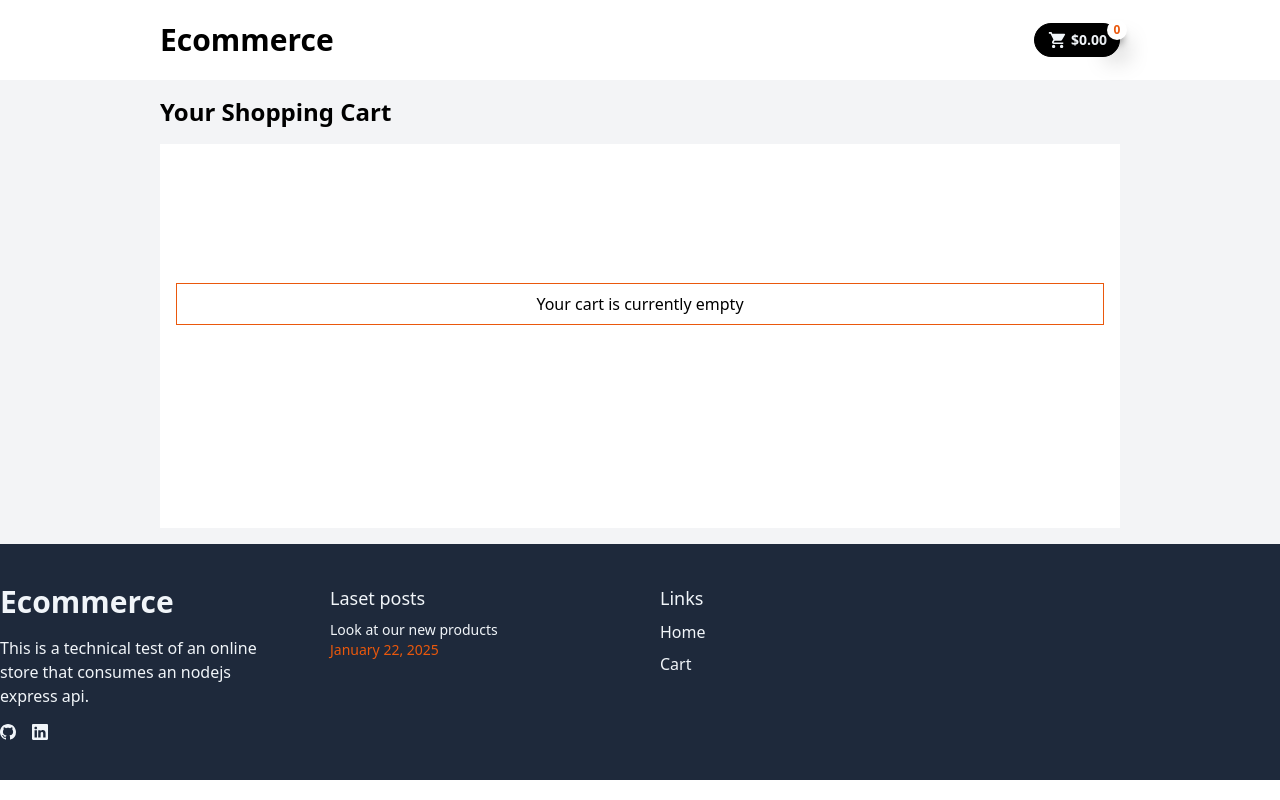
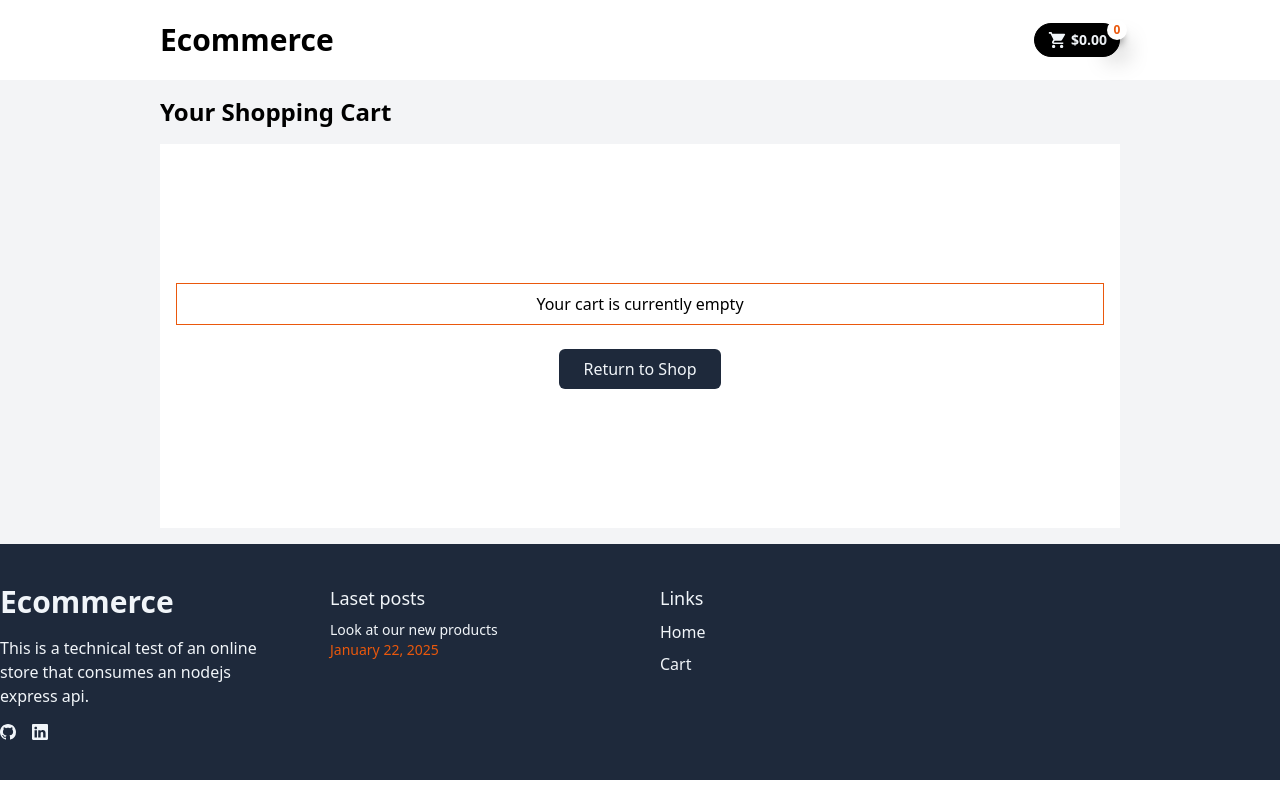
Before and after one commit to JohanLeon0914/frontend-store-prueba-tecnica, a Next.js app: page /cart in a window 1280 px wide. Built offline with nearby package versions, Linux system fonts and the light colour scheme.

Commit message:
Fixing return to shop button in cart page

```diff
--- a/app/cart/page.tsx
+++ b/app/cart/page.tsx
@@ -27,7 +27,7 @@ const CartPage = () => {
             Your cart is currently empty
           </p>
           <Link href="/">
-            <button className="bg-darkText text-white py-2 px-6 rounded-md hover:bg-orange-600 duration-200">
+            <button className="bg-slate-800 text-slate-100 py-2 px-6 rounded-md hover:bg-orange-600 duration-200">
               Return to Shop
             </button>
           </Link>
```
